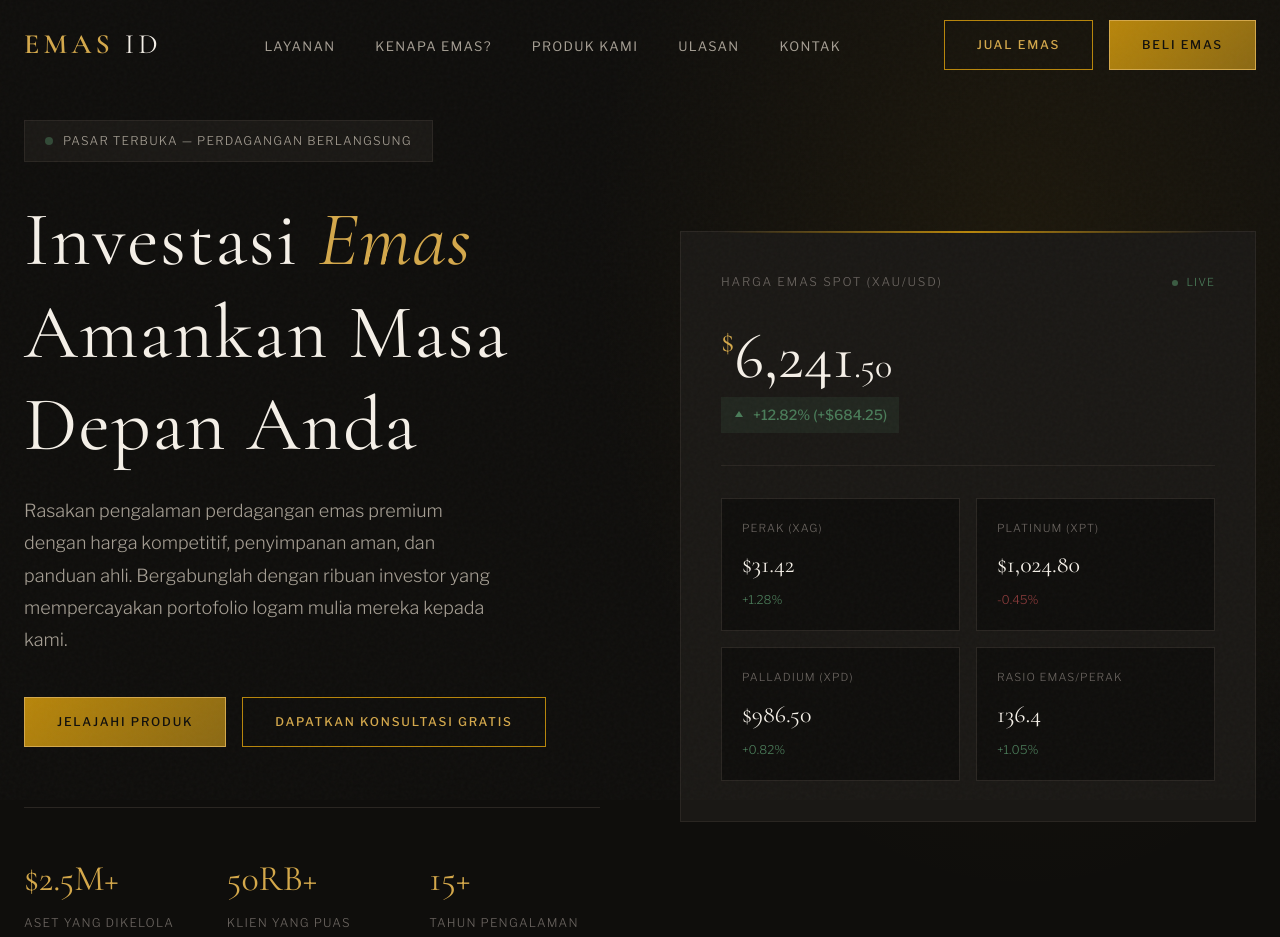
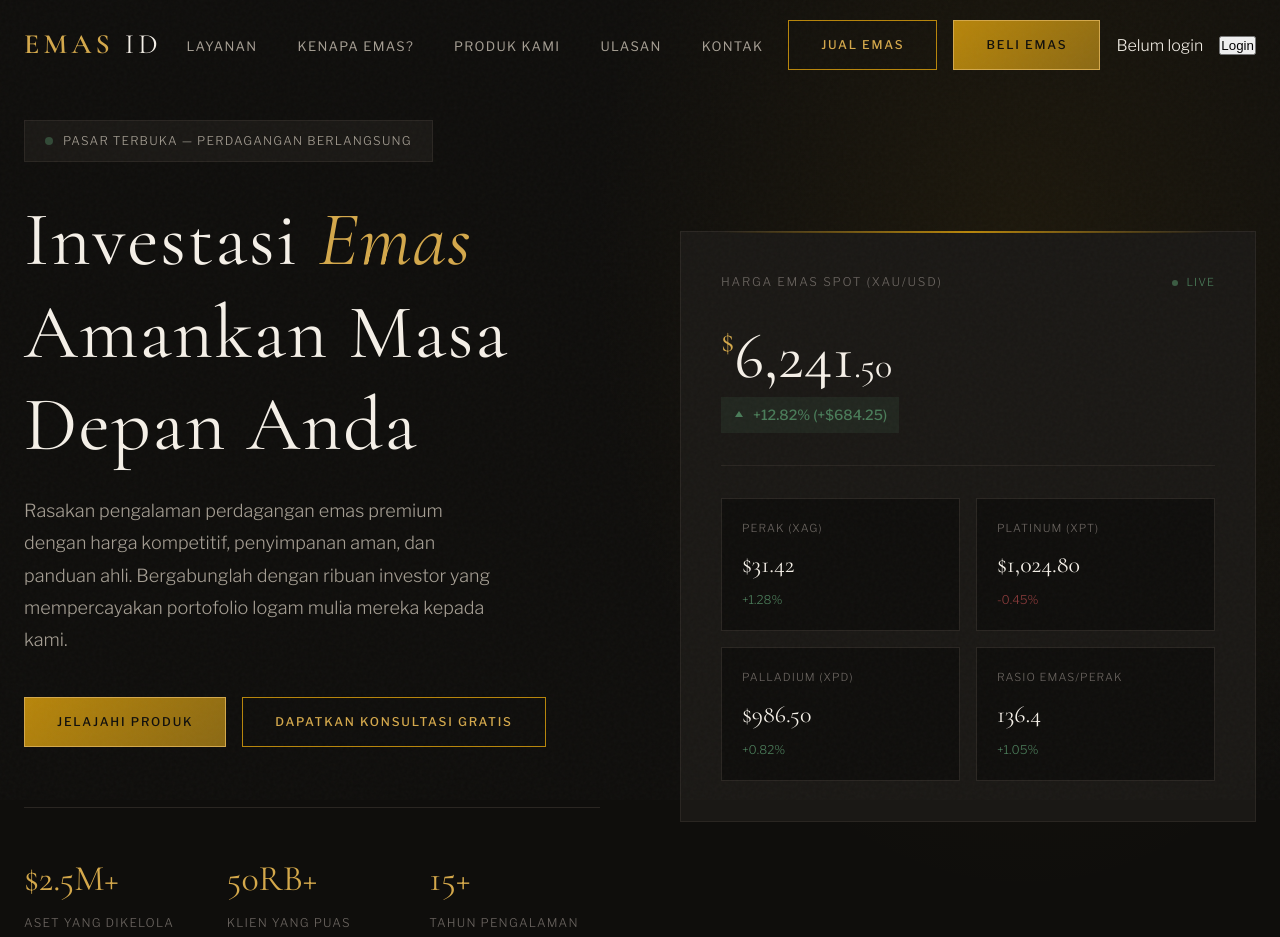
Before and after one commit to MegaByte0110/emas.id, a plain HTML site: page index.html in a window 1280 px wide. Shown: the top 937 px of the page. Drawn offline with nearby package versions, Linux system fonts and the light colour scheme.

Commit message:
Update index.html

```diff
--- a/index.html
+++ b/index.html
@@ -28,10 +28,16 @@ https://templatemo.com/tm-610-aurum-gold
                     <li><a href="#products">Produk Kami</a></li>
                     <li><a href="#testimonials">Ulasan</a></li>
                     <li><a href="#contact">Kontak</a></li>
+
                 </ul>
                 <div class="nav-cta">
                     <a href="#" class="btn btn-outline">Jual Emas</a>
                     <a href="#" class="btn btn-primary">Beli Emas</a>
+                    <p id="userInfo">Belum login</p>
+
+    <div id="authArea">
+        <button onclick="goLogin()" class="nav-cta">Login</button>
+    </div>
                 </div>
                 <button class="mobile-menu-btn" id="mobileMenuBtn" aria-label="Open Menu">
                     <span></span>
@@ -886,5 +892,6 @@ https://templatemo.com/tm-610-aurum-gold
     </footer>
 
 <script src="templatemo-aurum-script.js"></script>
+        <script src="login/js/welcome.js"></script>
 </body>
 </html>
```
